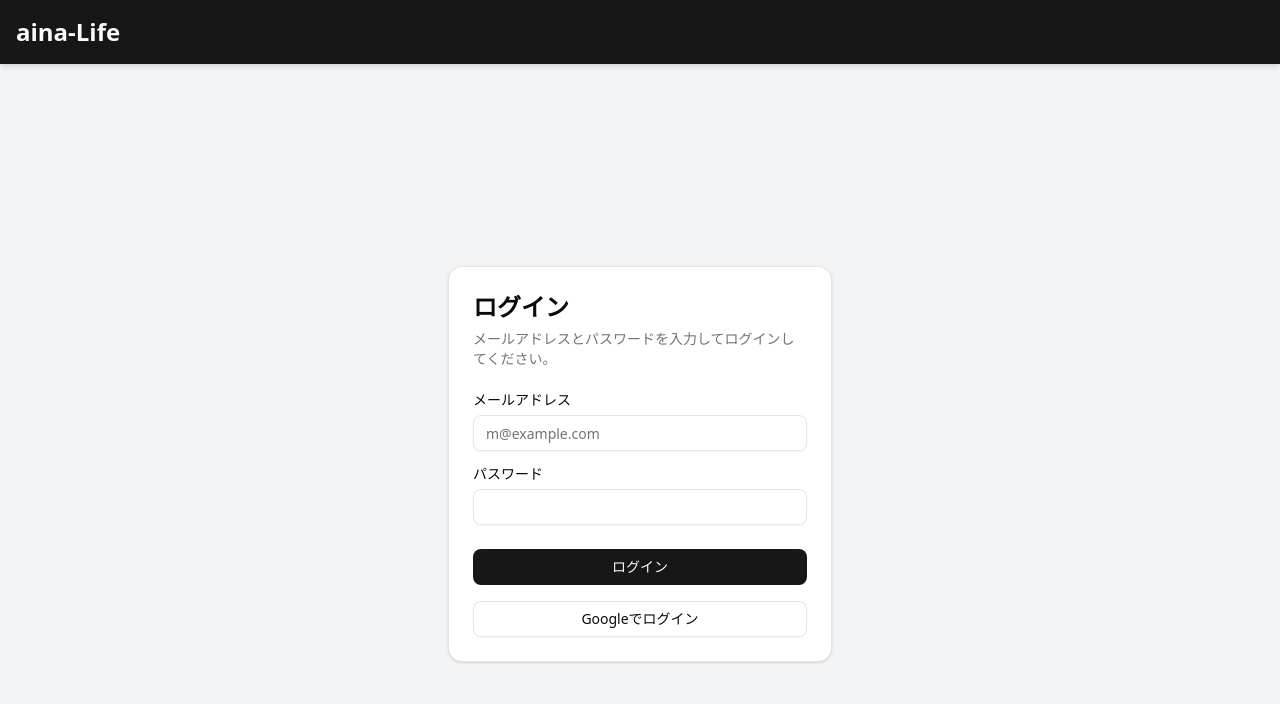
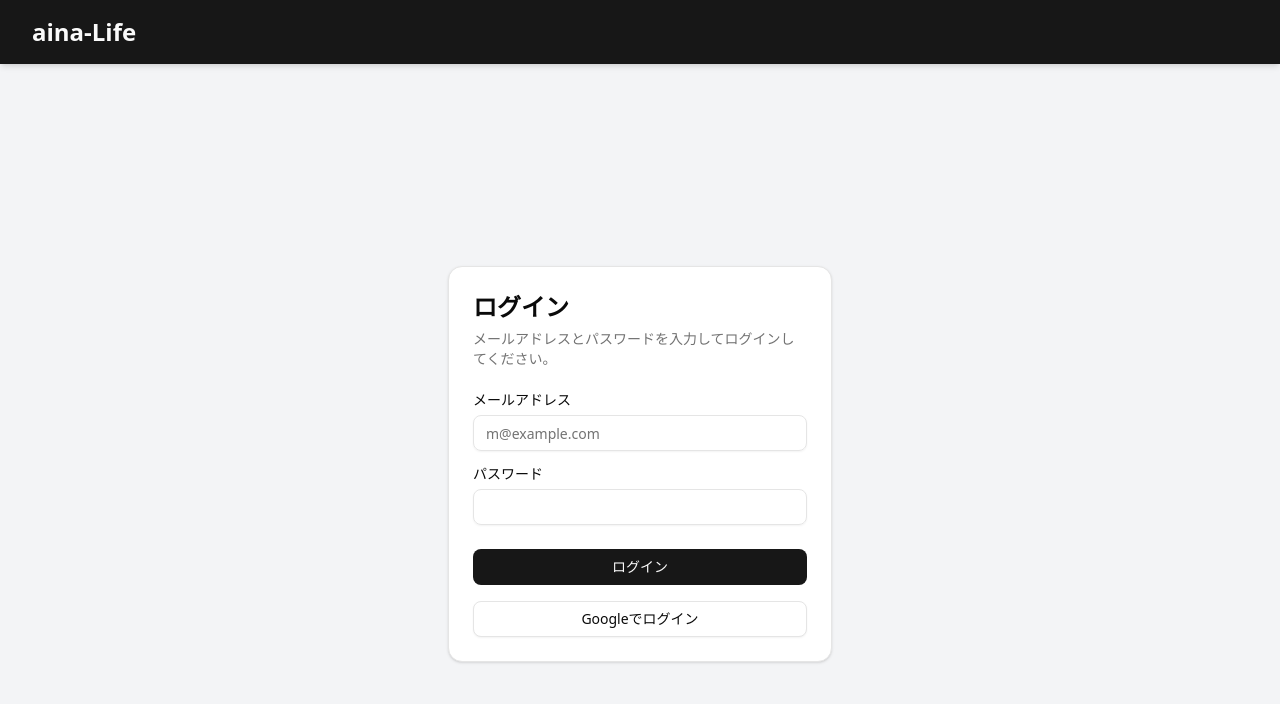
Before and after one commit to 2525aina/aina-Life2, a Next.js app: page /login in a window 1280 px wide. Shown: the top 704 px of the page. Built offline with nearby package versions, Linux system fonts and the light colour scheme; no server answers.

Commit message:
feat: ヘッダーのリスト表示を右端に配置し、タイトルが改行されないように修正

```diff
--- a/src/components/Header.tsx
+++ b/src/components/Header.tsx
@@ -9,7 +9,7 @@
 
   return (
     <header className="fixed top-0 left-0 right-0 z-50 bg-primary text-primary-foreground p-4 shadow-md">
-      <div className="container mx-auto flex justify-between items-center">
+      <div className="flex justify-between items-center px-4"> {/* Removed container mx-auto, added px-4 */}
         <Link href="/" className="text-2xl font-bold whitespace-nowrap">
           aina-Life
         </Link>
```
